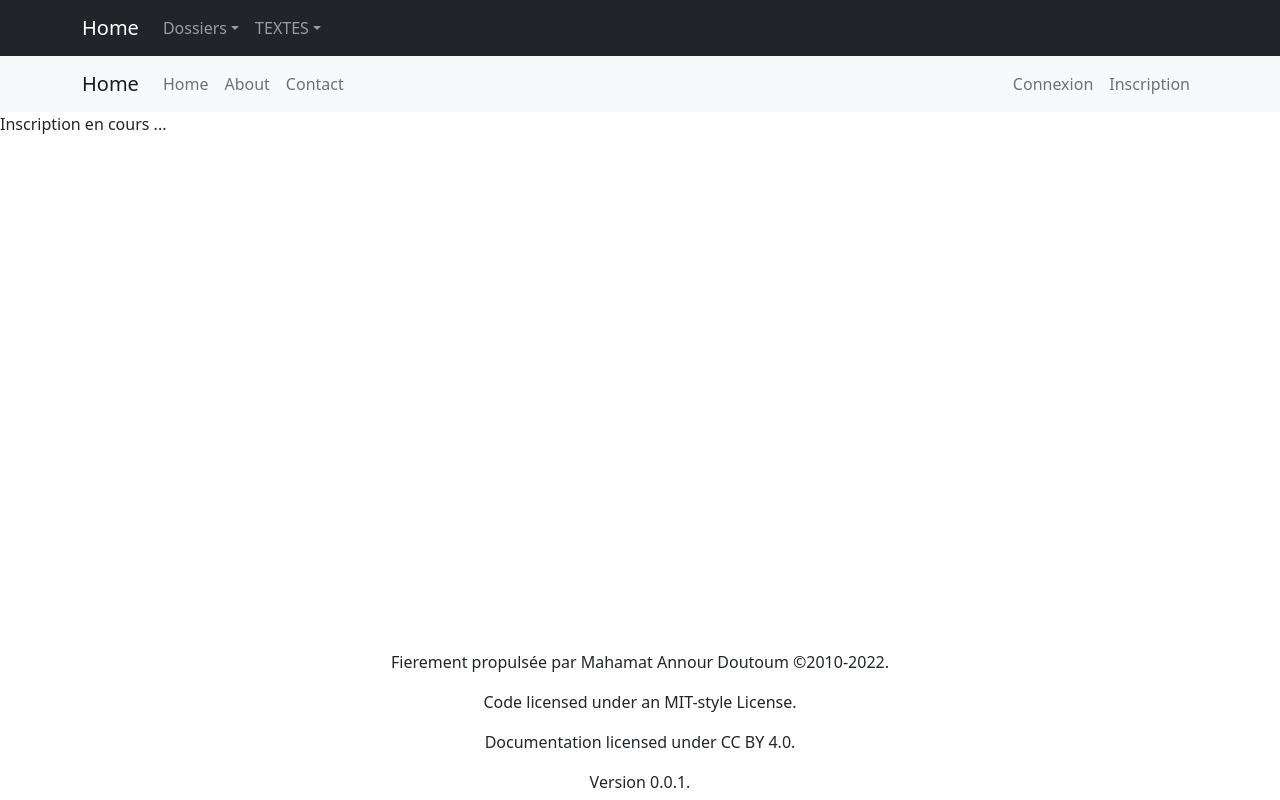
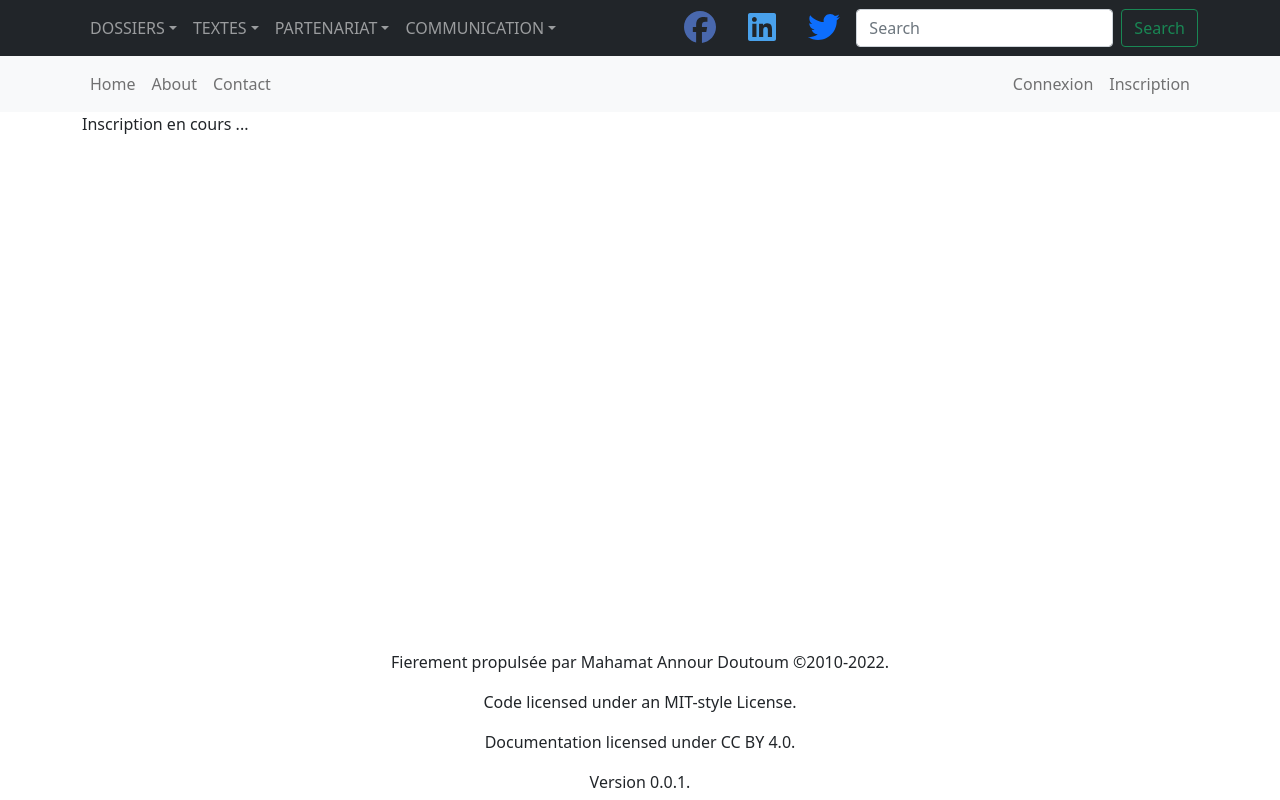
Before and after one commit to doutoum90/react-site, a React (Create React App) app: page /inscription in a window 1280 px wide. Built offline with nearby package versions, Linux system fonts and the light colour scheme.

Commit message:
add react-boot

```diff
--- a/package.json
+++ b/package.json
@@ -3,6 +3,9 @@
   "version": "0.1.0",
   "private": true,
   "dependencies": {
+    "@fortawesome/fontawesome-svg-core": "^6.1.1",
+    "@fortawesome/free-brands-svg-icons": "^6.1.1",
+    "@fortawesome/react-fontawesome": "^0.2.0",
     "@testing-library/jest-dom": "^5.16.4",
     "@testing-library/react": "^13.3.0",
     "@testing-library/user-event": "^13.5.0",
--- a/src/App.css
+++ b/src/App.css
@@ -1 +1 @@
-@import "bootstrap/dist/css/bootstrap.css";
+@import "bootstrap/dist/css/bootstrap.min.css";
--- a/src/App.tsx
+++ b/src/App.tsx
@@ -43,7 +43,7 @@ function App(): JSX.Element {
         <Header key="header" menus={menus} />
 
         <NavLink to="/"></NavLink>
-        <div className="content">
+        <div className="container">
           <Routes>
             <Route path="/" element={<Home key="Home" />} />
             <Route path="/About" element={<About key="About" />} />
--- a/src/components/Article.tsx
+++ b/src/components/Article.tsx
@@ -15,6 +15,9 @@ export default function Article(): JSX.Element {
       const article: IArticle | undefined = articles.find(
         (article) => article.id === Number(number)
       );
+      if (!article) {
+        setMessage("article introuvable");
+      }
       setArticle(article);
     } else {
       setMessage("id introuvable");
@@ -22,12 +25,14 @@ export default function Article(): JSX.Element {
   }, [number]);
   return (
     <>
-      {number}?
-      <div className="article-item" key="article-item-detail">
-        <h3>{article?.title}</h3>
-        <p>{article?.body}</p>
-      </div>
-      :<p>{message}</p>
+      {article ? (
+        <div className="article-item" key="article-item-detail">
+          <h3>{article?.title}</h3>
+          <p>{article?.body}</p>
+        </div>
+      ) : (
+        <p>{message}</p>
+      )}
     </>
   );
 }
--- a/src/components/Articles.tsx
+++ b/src/components/Articles.tsx
@@ -1,19 +1,20 @@
 import articles from "../assets/articles.json";
 import React from "react";
+import { Link } from "react-router-dom";
 
 export default function Articles(): JSX.Element {
   return (
-    <div>
+    <>
       {articles.map((article, key) => {
         return (
           <div className="article-item" key={key}>
-            <a href={"articles/" + article.id}>
+            <Link to={"/articles/" + article.id}>
               <h3>{article.title}</h3>
-            </a>
+            </Link>
             <p>{article.body}</p>
           </div>
         );
       })}
-    </div>
+    </>
   );
 }
--- a/src/components/Connexion.tsx
+++ b/src/components/Connexion.tsx
@@ -10,8 +10,8 @@ import { Link, useLocation, useNavigate } from "react-router-dom";
 import { CustomError } from "../interfaces/error.interface";
 import { User } from "../interfaces/user.interface";
 import useAuth from "../hooks/UseAuth";
+import { Button, Form } from "react-bootstrap";
 
-// import users from "../assets/users.json";
 const users: User[] = require("../assets/users.json");
 
 export default function Connexion(): JSX.Element {
@@ -71,28 +71,35 @@ export default function Connexion(): JSX.Element {
           {errMsg}
         </p>
         <h1>Authentification</h1>
-        <form onSubmit={handleSubmit}>
-          <label htmlFor="username">Nom d'utilisateur:</label>
-          <input
+        <Form onSubmit={handleSubmit}>
+          <Form.Group className="mb-3" controlId="formBasicEmail">
+            <Form.Label htmlFor="username">Nom d'utilisateur:</Form.Label>
+            <Form.Control
               type="text"
-            id="username"
               ref={userRef}
               autoComplete="off"
               onChange={(e) => setUser(e.target.value)}
               value={user}
               required
             />
+            <Form.Text className="text-muted">
+              We'll never share your email with anyone else.
+            </Form.Text>
+          </Form.Group>
 
-          <label htmlFor="password">Mot de passe :</label>
-          <input
+          <Form.Group className="mb-3" controlId="formBasicPassword">
+            <Form.Label htmlFor="mdp">Password</Form.Label>
+            <Form.Control
               type="password"
-            id="password"
               onChange={(e) => setPwd(e.target.value)}
               value={pwd}
               required
             />
-          <button>Se connecter</button>
-        </form>
+            <Button variant="primary" type="submit">
+              Se connecter
+            </Button>
+          </Form.Group>
+        </Form>
         <p>
           Besoins d'un compte?
           <br />
@@ -112,7 +119,6 @@ export async function getUser(
   const selectedUser: User | undefined = await users.find(
     (user: User) => user.username === username && user.password === password
   );
-  console.log("selectedUser", selectedUser);
 
   return selectedUser
     ? {
--- a/src/components/Home.tsx
+++ b/src/components/Home.tsx
@@ -1,5 +1,9 @@
 import React from "react";
 
 export default function Home(): JSX.Element {
-  return <p>Hello world Home !!!</p>;
+  return (
+    <>
+      <p>Hello world Home !!!</p>
+    </>
+  );
 }
--- a/src/components/NavBarBottom.tsx
+++ b/src/components/NavBarBottom.tsx
@@ -10,18 +10,15 @@ function NavBarBottom({ menus }: { menus: IMenus }) {
   const navigate = useNavigate();
   const handleSubmit = (event: any) => {
     event.preventDefault();
-    console.log("deconnextion en cours ...");
-
     setAuth(null);
     navigate("connexion");
   };
   return (
     <Navbar collapseOnSelect expand="lg" bg="light">
       <Container>
-        <Navbar.Brand href="/home">Home</Navbar.Brand>
         <Navbar.Toggle aria-controls="responsive-navbar-nav" />
         <Navbar.Collapse id="responsive-navbar-nav">
-          <Nav className="me-auto">
+          <Nav className="me-auto" key="gauche">
             {auth?.name
               ? menus.menuLeft.protege.map((menu, key) => {
                   return (
@@ -38,7 +35,7 @@ function NavBarBottom({ menus }: { menus: IMenus }) {
                   );
                 })}
           </Nav>
-          <Nav>
+          <Nav key="droite">
             {auth?.name
               ? menus.menuRight.protege.map((menu, key) => {
                   return (
--- a/src/components/NavBarTop.tsx
+++ b/src/components/NavBarTop.tsx
@@ -1,7 +1,21 @@
+import { FontAwesomeIcon } from "@fortawesome/react-fontawesome";
 import { useState } from "react";
-import { Navbar, Container, Nav, NavDropdown } from "react-bootstrap";
+import {
+  Navbar,
+  Container,
+  Nav,
+  NavDropdown,
+  Form,
+  Button,
+} from "react-bootstrap";
+import {
+  faFacebook,
+  faTwitter,
+  faLinkedin,
+} from "@fortawesome/free-brands-svg-icons";
 
 import "./NavbarTop.css";
+import { Link } from "react-router-dom";
 
 export default function NavBarTop() {
   const [show, setShow] = useState(false);
@@ -13,7 +27,7 @@ export default function NavBarTop() {
   };
   const menusDrops = [
     {
-      name: "Dossiers",
+      name: "DOSSIERS",
       drops: [
         { name: "Audit de diplômes", path: "#audit" },
         { name: "Integration", path: "#integration" },
@@ -31,14 +45,29 @@ export default function NavBarTop() {
         { name: "Diverses documentations", path: "#diversdoc" },
       ],
     },
+    {
+      name: "PARTENARIAT",
+      drops: [
+        { name: "Partenariat nationaux", path: "#pnationaux" },
+        { name: "Partenariat étrangers", path: "#petrangers" },
+        { name: "Accords & conventions", path: "#accordconv" },
+      ],
+    },
+    {
+      name: "COMMUNICATION",
+      drops: [
+        { name: "Communiqués", path: "#communiques" },
+        { name: "Chartes graphiques", path: "#chartesgraphique" },
+        { name: "Divers", path: "#divers" },
+      ],
+    },
   ];
+
   return (
     <Navbar expand="lg" bg="dark" variant="dark">
-      <Container>
-        <Navbar.Brand href="/home">Home</Navbar.Brand>
-        <Navbar.Toggle aria-controls="basic-navbar-nav" />
-        <Navbar.Collapse id="basic-navbar-nav">
-          <Nav className="me-auto">
+      <Container key="cont">
+        <Navbar.Collapse key="nav1" id="basic-navbar-nav">
+          <Nav key="nav12" className="me-auto">
             {menusDrops.map((drop) => {
               return (
                 <>
@@ -65,6 +94,32 @@ export default function NavBarTop() {
               );
             })}
           </Nav>
+
+          <Nav key="nav2">
+            <Link
+              key="facebook"
+              to="https://www.facebook.com/onecstchad"
+              className="facebook social"
+            >
+              <FontAwesomeIcon key="facebookic" icon={faFacebook} size="2x" />
+            </Link>
+            <Link key="linkedin" to="#linked" className="linkedIn social">
+              <FontAwesomeIcon key="linkedinic" icon={faLinkedin} size="2x" />
+            </Link>
+            <Link key="twitter" to="#twitter" className="twitter social">
+              <FontAwesomeIcon key="twitteric" icon={faTwitter} size="2x" />
+            </Link>
+          </Nav>
+
+          <Form className="d-flex">
+            <Form.Control
+              type="search"
+              placeholder="Search"
+              className="me-2"
+              aria-label="Search"
+            />
+            <Button variant="outline-success">Search</Button>
+          </Form>
         </Navbar.Collapse>
       </Container>
     </Navbar>
--- a/src/components/NavbarTop.css
+++ b/src/components/NavbarTop.css
@@ -1,3 +1,31 @@
 .nav-item.dropdown:hover .dropdown-menu {
   display: block;
 }
+
+.social-container {
+  background: #eee;
+  padding: 25px 50px;
+}
+
+a.social {
+  margin: 0 1rem;
+  transition: transform 250ms;
+  display: inline-block;
+}
+
+a.social:hover {
+  transform: translateY(-2px);
+}
+
+
+a.facebook {
+  color: #4968ad;
+}
+
+a.linkedIn {
+  color: #49a1eb;
+}
+
+a.instagram {
+  color: black;
+}
--- a/src/components/header.tsx
+++ b/src/components/header.tsx
@@ -8,8 +8,8 @@ import NavBarBottom from "./NavBarBottom";
 export default function Header({ menus }: { menus: IMenus }): JSX.Element {
   return (
     <>
-      <NavBarTop />
-      <NavBarBottom menus={menus} />
+      <NavBarTop key="top" />
+      <NavBarBottom menus={menus} key="bottom" />
     </>
   );
 }
```
Lines whose indentation alone changed are shown as unchanged.
